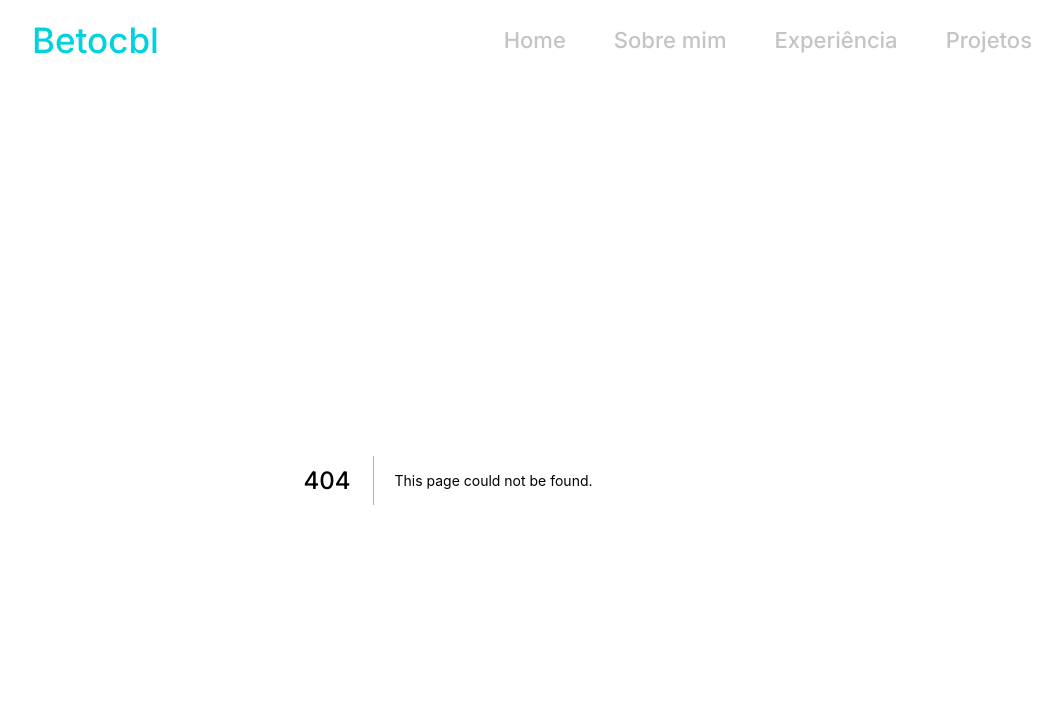
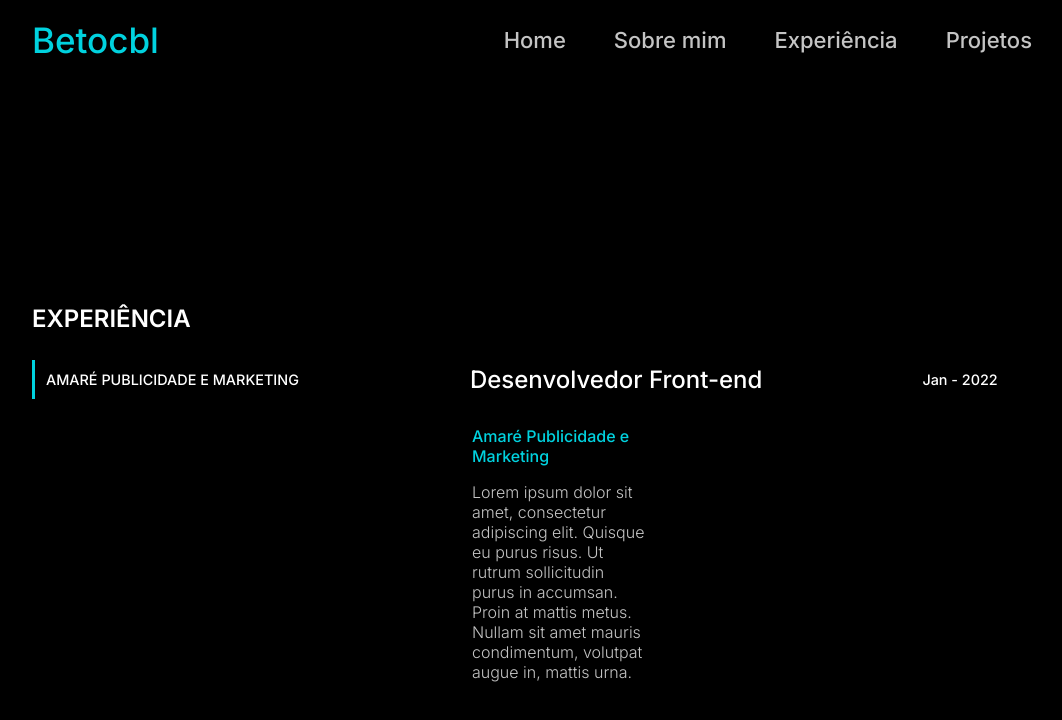
Before and after one commit to betolarbac/betocbl, a Next.js app: page /experiencia in a window 1280 px wide. Before the commit this address had no page. Shown: the top 720 px of the page, without its empty margins (192-1254 px from the left). Built offline with nearby package versions, Linux system fonts and the light colour scheme.

Commit message:
hover header, seção experiencia

```diff
--- /dev/null
+++ b/src/components/Experiencia/index.jsx
@@ -0,0 +1,23 @@
+import styles from './styles.module.scss';
+
+export function Experiencia() {
+    return (
+        <div className={styles.container}>
+            <h1>EXPERIÊNCIA</h1>
+
+            <div className={styles.container2}>
+             <h4>AMARÉ PUBLICIDADE E MARKETING</h4>
+             <h2>Desenvolvedor Front-end</h2>
+             <h5>Jan - 2022</h5>
+            </div>
+
+            <div className={styles.container3}>
+             <h5>Amaré Publicidade e Marketing</h5>
+             <p>Lorem ipsum dolor sit amet, consectetur adipiscing
+                 elit. Quisque eu purus risus. Ut rutrum sollicitudin
+                 purus in accumsan. Proin at mattis metus. Nullam sit
+                 amet mauris condimentum, volutpat augue in, mattis urna.</p>
+            </div>
+        </div>
+    )
+}
--- /dev/null
+++ b/src/components/Experiencia/styles.module.scss
@@ -0,0 +1,51 @@
+.container {
+    margin-top: 14rem;
+    margin-left: 14rem;
+
+    h1 {
+        font-size: 1.5rem;
+        font-weight: 600;
+    }
+
+}
+
+.container2 {
+
+    display: flex;
+    align-items: center;
+
+    h4 {
+        font-size: 0.9rem;
+        font-weight: 500;
+        border-left: 3px solid #00D2DF;
+        padding: 11px;
+    }
+
+    h2{
+        font-size: 1.5rem;
+        font-weight: 500;
+        margin: 2rem 10rem;
+    }
+
+    h5 {
+        font-size: 0.9rem;
+        font-weight: 500;
+    }
+}
+
+.container3 {
+    margin:0 27.5rem;
+
+    h5 {
+        font-size: 1rem;
+        font-weight: 500;
+        color: #00D2DF;
+        margin-bottom: 1rem;
+    }
+
+    p {
+        font-size: 1rem;
+        font-weight: 300;
+        color: #C4C4C4;
+    }
+}
--- a/src/components/Header/index.jsx
+++ b/src/components/Header/index.jsx
@@ -17,7 +17,9 @@ export function Header() {
               <Link href="/sobre">
               <a>Sobre mim</a>
               </Link>
+              <Link href="/experiencia">
               <a>Experiência</a>
+              </Link>
               <a>Projetos</a>
           </nav>
 
--- a/src/components/Header/styles.module.scss
+++ b/src/components/Header/styles.module.scss
@@ -35,6 +35,17 @@
         height: 5rem;
         line-height: 5rem;
         color: #C4C4C4;
+
+      }
+
+      a:hover {
+        color: #f1f1f1;
+        transition: 0.7s;
+
+      }
+      a:focus {
+        border-bottom: 3px solid #00D2DF;
+
       }
     }
 
--- /dev/null
+++ b/src/pages/experiencia.jsx
@@ -0,0 +1,7 @@
+import { Experiencia } from "../components/Experiencia";
+
+export default function ExperienciaPage() {
+    return (
+        <Experiencia />
+    )
+}
```
